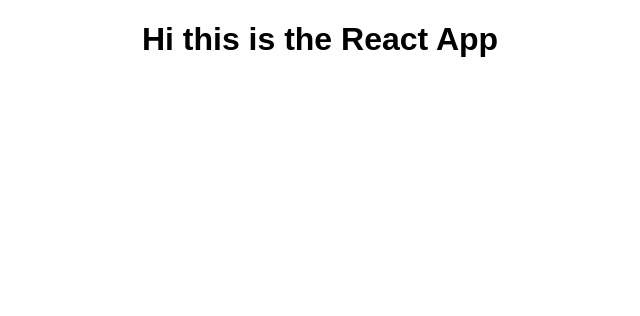
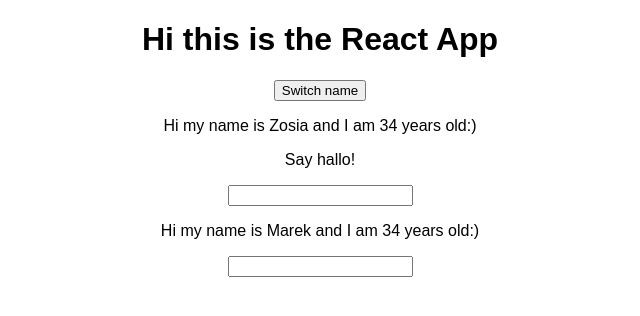
Before and after one commit to ZosiaSub/react-complete-exercices, a React (Create React App) app: page / in a window 1280 px wide. Shown: the top 316 px of the page, without its empty margins (320-960 px from the left). Built offline with nearby package versions, Linux system fonts and the light colour scheme.

Commit message:
Add person component

```diff
--- a/src/App.js
+++ b/src/App.js
@@ -1,11 +1,48 @@
 import React, { Component } from 'react';
+import Person from './components/Person';
 import './App.css';
 
 class App extends Component {
+
+  state = {
+    persons: [
+      { name: "Zosia", age: "34" },
+      { name: "Marek", age: "34" }
+    ]
+  }
+  switchName = () => {
+    this.setState({
+      persons: [
+        { name: "Zofia", age: "30" },
+        { name: "Marek", age: "40" }
+      ]
+    })
+  }
+
+  tipeName = (event) => {
+    this.setState({
+      persons: [
+        { name: event.target.value, age: "30" },
+        { name: event.target.value, age: "40" }
+      ]
+    })
+  }
+
   render() {
     return (
       <div className="App">
         <h1>Hi this is the React App</h1>
+        <button onClick={this.switchName}>Switch name</button>
+        <Person
+          name={this.state.persons[0].name}
+          age={this.state.persons[0].age}
+          tipeName={this.tipeName}>
+          Say hallo!</Person>
+        <Person
+          name={this.state.persons[1].name}
+          age={this.state.persons[1].age}
+          click={this.switchName}
+          tipeName={this.tipeName}/>
       </div>
     );
   }
--- /dev/null
+++ b/src/components/Person.js
@@ -0,0 +1,15 @@
+import React from 'react';
+
+const person = ( props ) => {
+    console.log(props);
+    return (
+        <div>
+            <p onClick={props.click}>Hi my name is {props.name} and I am {props.age} years old:)</p>
+            <p>{props.children}</p>
+            <input type="text" onChange={props.tipe} />
+        </div>
+
+    )
+};
+
+export default person;
```
Also changed, not shown: 1 other file (tests, documents, lock files or other folders).
